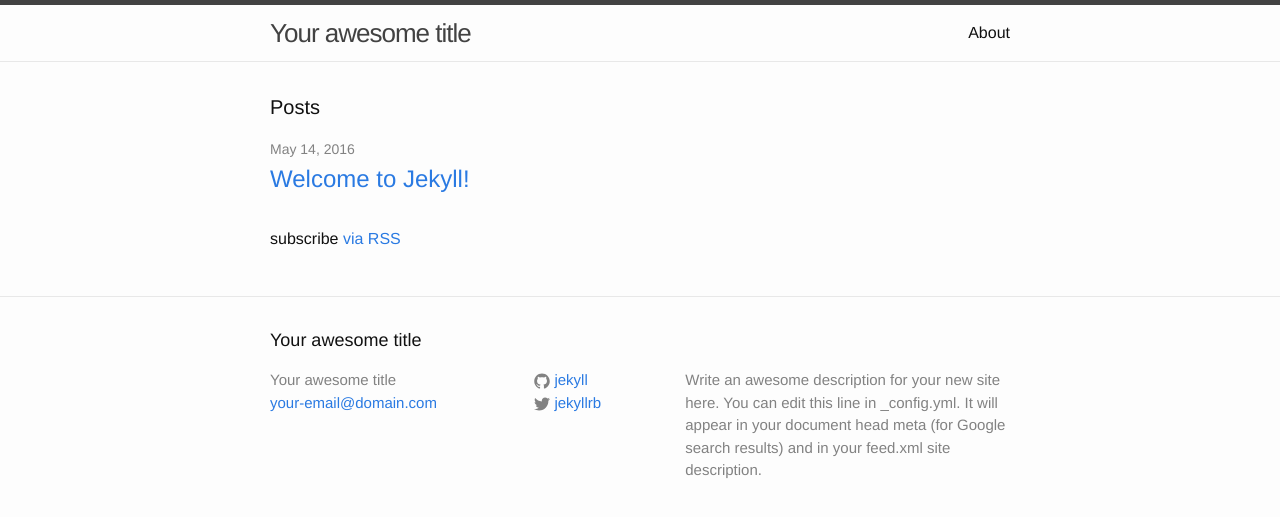
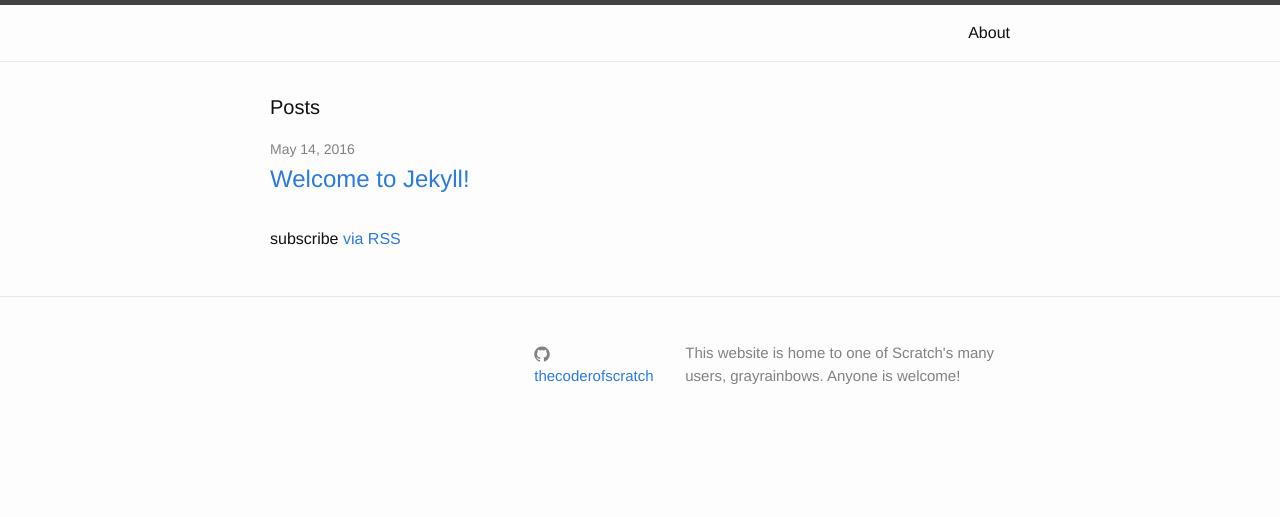
Before and after one commit to thecoderofscratch/thecoderofscratch.github.io, a Jekyll site: the page built from index.html, in a window 1280 px wide. Shown: the top 517 px of the page. Built offline with Jekyll 4.4.1, drawn with Linux system fonts in a browser that asks for light colours.

Commit message:
Update _config.yml

```diff
--- a/_config.yml
+++ b/_config.yml
@@ -6,16 +6,11 @@
 # 'jekyll serve'. If you change this file, please restart the server process.
 
 # Site settings
-title: Your awesome title
-email: your-email@domain.com
 description: > # this means to ignore newlines until "baseurl:"
-  Write an awesome description for your new site here. You can edit this
-  line in _config.yml. It will appear in your document head meta (for
-  Google search results) and in your feed.xml site description.
+  This website is home to one of Scratch's many users, grayrainbows. Anyone is welcome!
 baseurl: "" # the subpath of your site, e.g. /blog
 url: "http://yourdomain.com" # the base hostname & protocol for your site
-twitter_username: jekyllrb
-github_username:  jekyll
+github_username:  thecoderofscratch
 
 # Build settings
 markdown: kramdown
```
